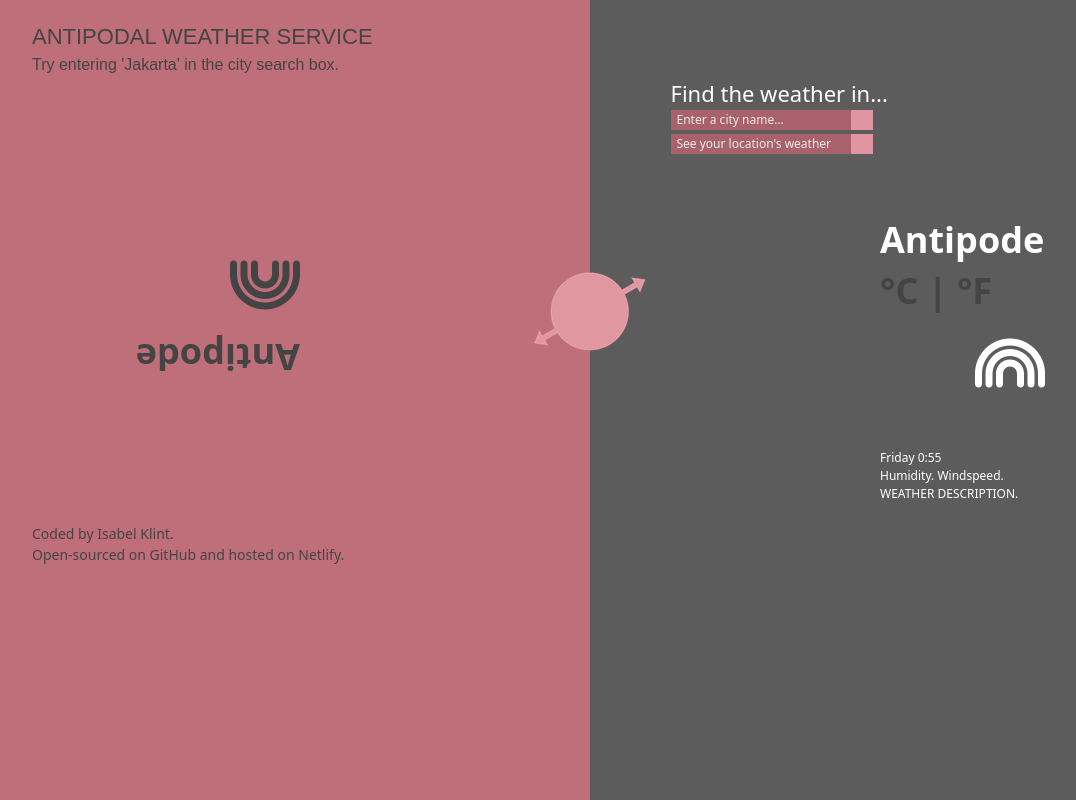
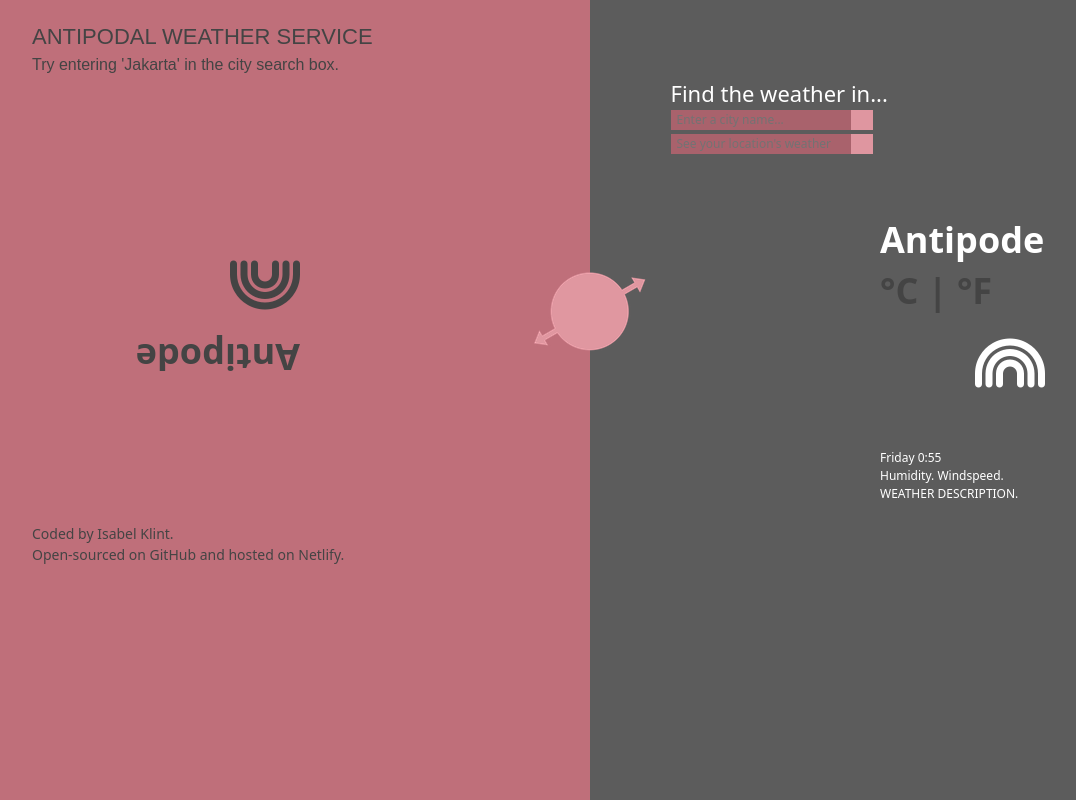
Before and after one commit to isabelklint/ANTIPODE-WEATHER-SERVICE, a plain HTML site: page index.html in a window 1280 px wide. Shown: the whole page, without its empty margins (50-1126 px from the left). Drawn offline with nearby package versions, Linux system fonts and the light colour scheme; a web font is replaced by a local one.

Commit message:
try darker colour on input bar

```diff
--- a/src/style.css
+++ b/src/style.css
@@ -207,4 +207,4 @@ a:hover {
 }
 
 /* make the placeholder text white */
-::-webkit-input-placeholder{ color: #EBEBEB; }
+::-webkit-input-placeholder{ color: #737373; }
```
